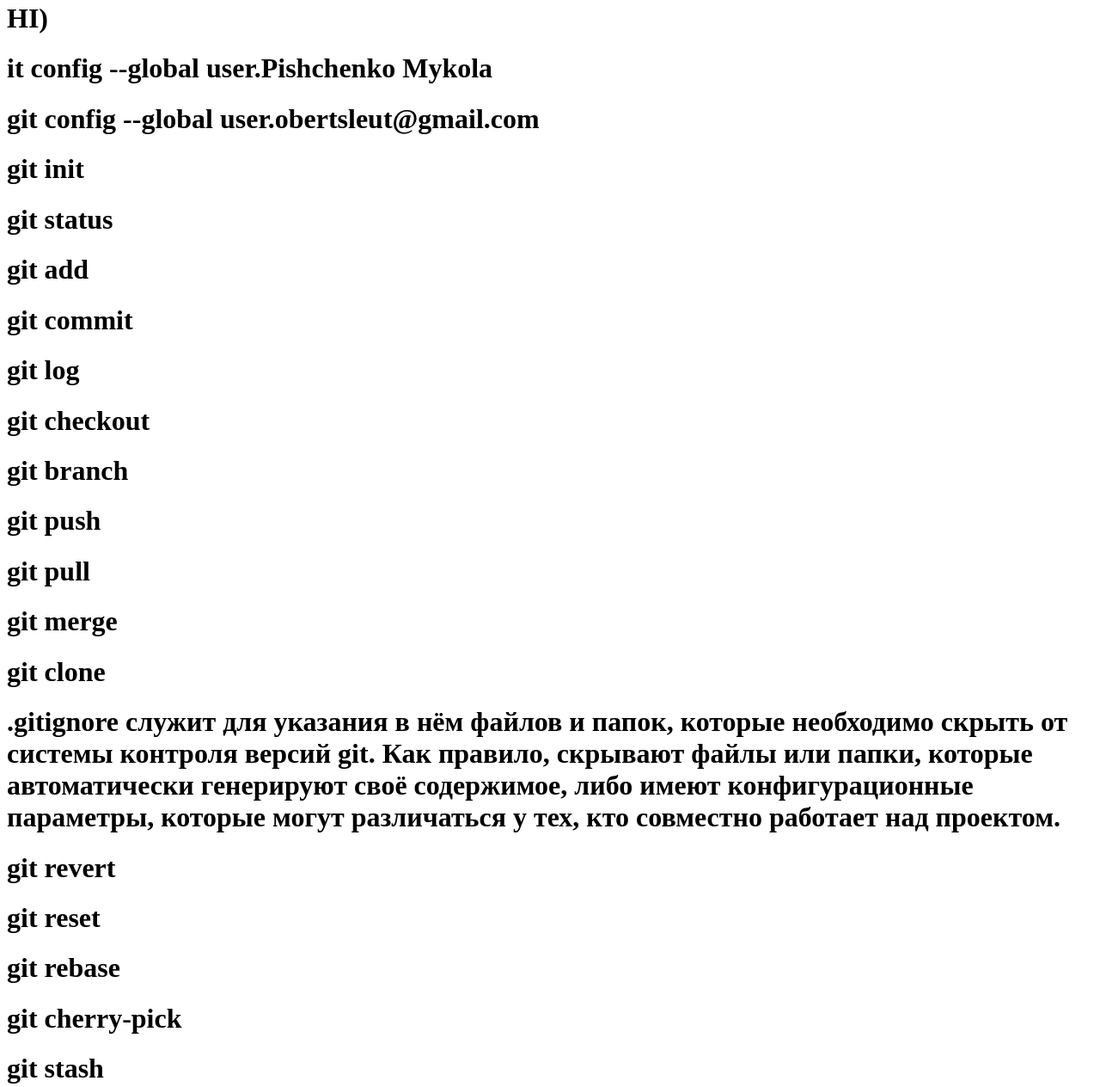
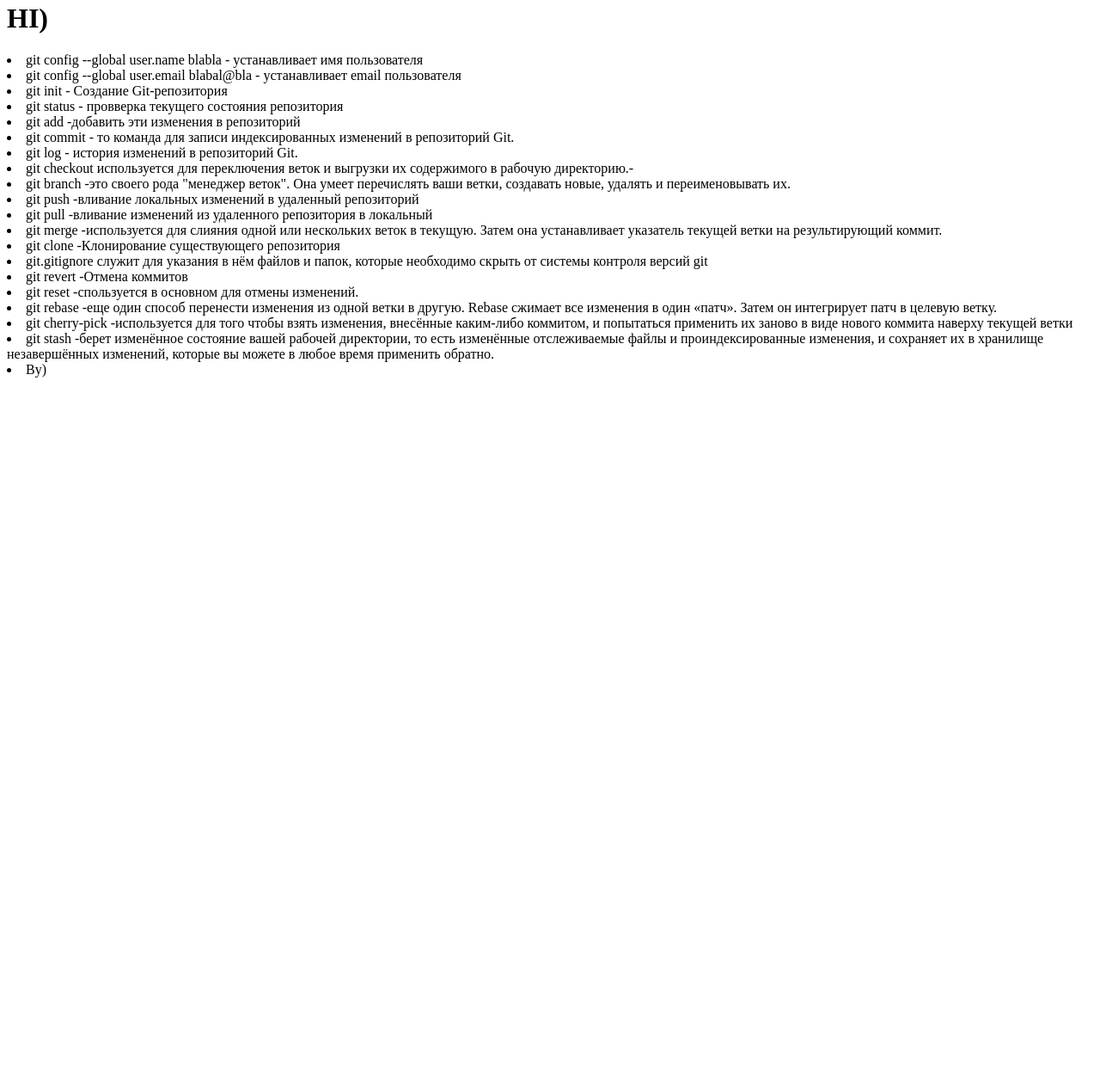
Before and after one commit to PishchenkoMykola/blackhawk, a plain HTML site: page index.html in a window 1280 px wide. Shown: the part 5-1269 px from the top of the page at 86% size. After the commit the page ends 800 px from the top, so only its background shows below. Drawn offline with Linux system fonts and the light colour scheme.

Commit message:
Eto pipec 101010101

```diff
--- a/index.html
+++ b/index.html
@@ -1,22 +1,21 @@
 <h1>HI)</h1>
-<h1>it config --global user.Pishchenko Mykola</h1>
-<h1>git config --global user.obertsleut@gmail.com</h1>
-<h1>git init</h1>
-<h1>git status</h1>
-<h1>git add</h1>
-<h1>git commit</h1>
-<h1>git log</h1>
-<h1>git checkout</h1>
-<h1>git branch</h1>
-<h1>git push</h1>
-<h1>git pull</h1>
-<h1>git merge</h1>
-<h1>git clone</h1>
-<h1>.gitignore служит для указания в нём файлов и папок, которые необходимо скрыть от системы контроля версий git.
-Как правило, скрывают файлы или папки, которые автоматически генерируют своё содержимое, либо имеют конфигурационные параметры, которые могут различаться у тех, кто совместно работает над проектом.</h1>
-<h1>git revert</h1>
-<h1>git reset</h1>
-<h1>git rebase</h1>
-<h1>git cherry-pick</h1>
-<h1>git stash</h1>
-<h1>By)</h1>
+<li>git config --global user.name blabla - устанавливает имя пользователя </li>
+<li>git config --global user.email blabal@bla - устанавливает email пользователя </li>
+<li>git init - Создание Git-репозитория </li>
+<li>git status  - провверка текущего состояния репозитория </li>
+<li>git add  -добавить эти изменения в репозиторий</li>
+<li>git commit - то команда для записи индексированных изменений в репозиторий Git.</li>
+<li>git log - история изменений в репозиторий Git.</li>
+<li>git checkout используется для переключения веток и выгрузки их содержимого в рабочую директорию.- </li>
+<li>git branch -это своего рода "менеджер веток". Она умеет перечислять ваши ветки, создавать новые, удалять и переименовывать их.</li>
+<li>git push -вливание локальных изменений в удаленный репозиторий</li>
+<li>git pull -вливание изменений из удаленного репозитория в локальный</li>
+<li>git merge -используется для слияния одной или нескольких веток в текущую. Затем она устанавливает указатель текущей ветки на результирующий коммит.</li>
+<li>git clone -Клонирование существующего репозитория</li>
+<li>git.gitignore служит для указания в нём файлов и папок, которые необходимо скрыть от системы контроля версий git</li>
+<li>git revert -Отмена коммитов</li>
+<li>git reset -спользуется в основном для отмены изменений.</li>
+<li>git rebase -еще один способ перенести изменения из одной ветки в другую. Rebase сжимает все изменения в один «патч». Затем он интегрирует патч в целевую ветку.</li>
+<li>git cherry-pick -используется для того чтобы взять изменения, внесённые каким-либо коммитом, и попытаться применить их заново в виде нового коммита наверху текущей ветки</li>
+<li>git stash -берет изменённое состояние вашей рабочей директории, то есть изменённые отслеживаемые файлы и проиндексированные изменения, и сохраняет их в хранилище незавершённых изменений, которые вы можете в любое время применить обратно.</li>
+<li>By)</li>
```
